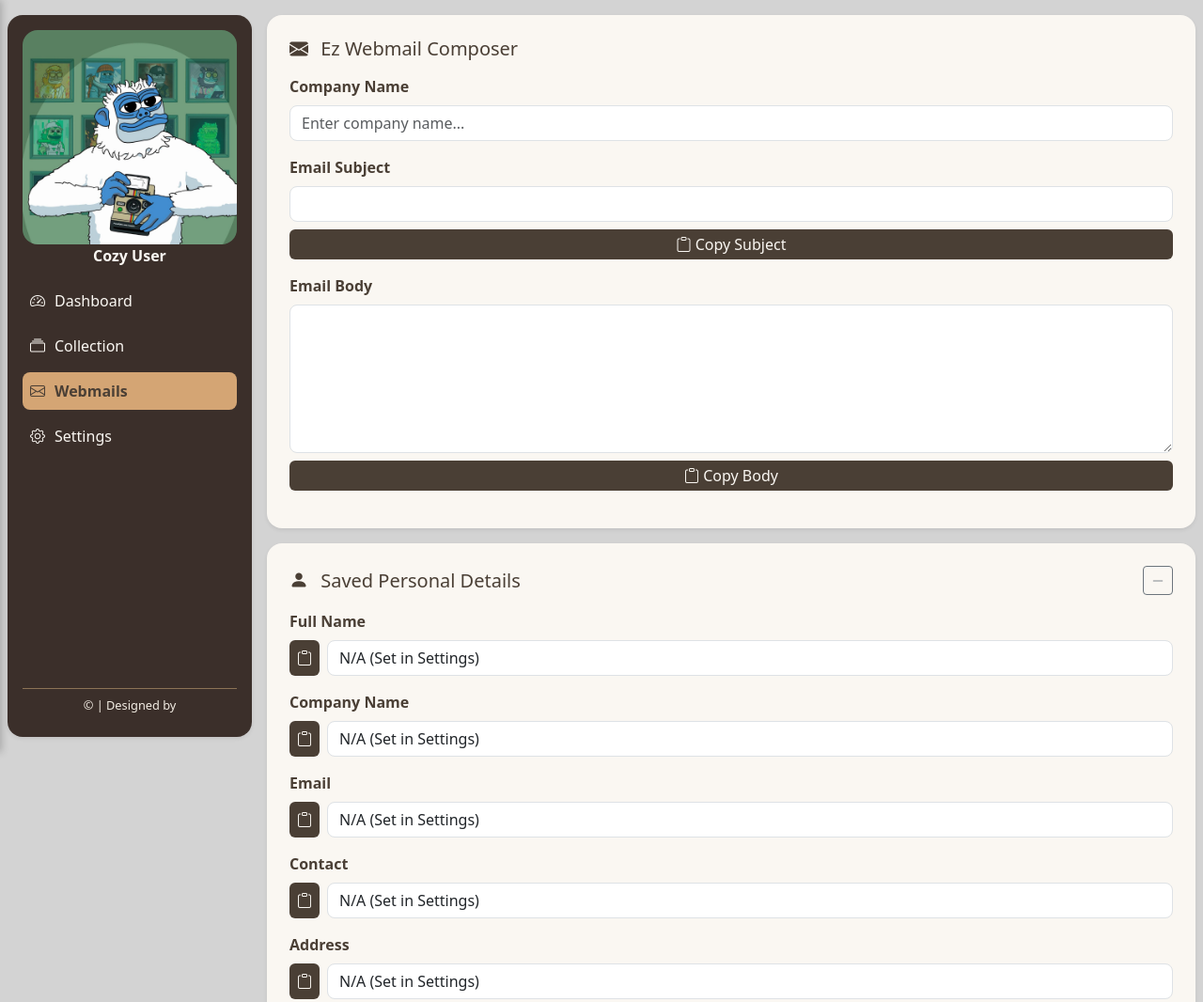
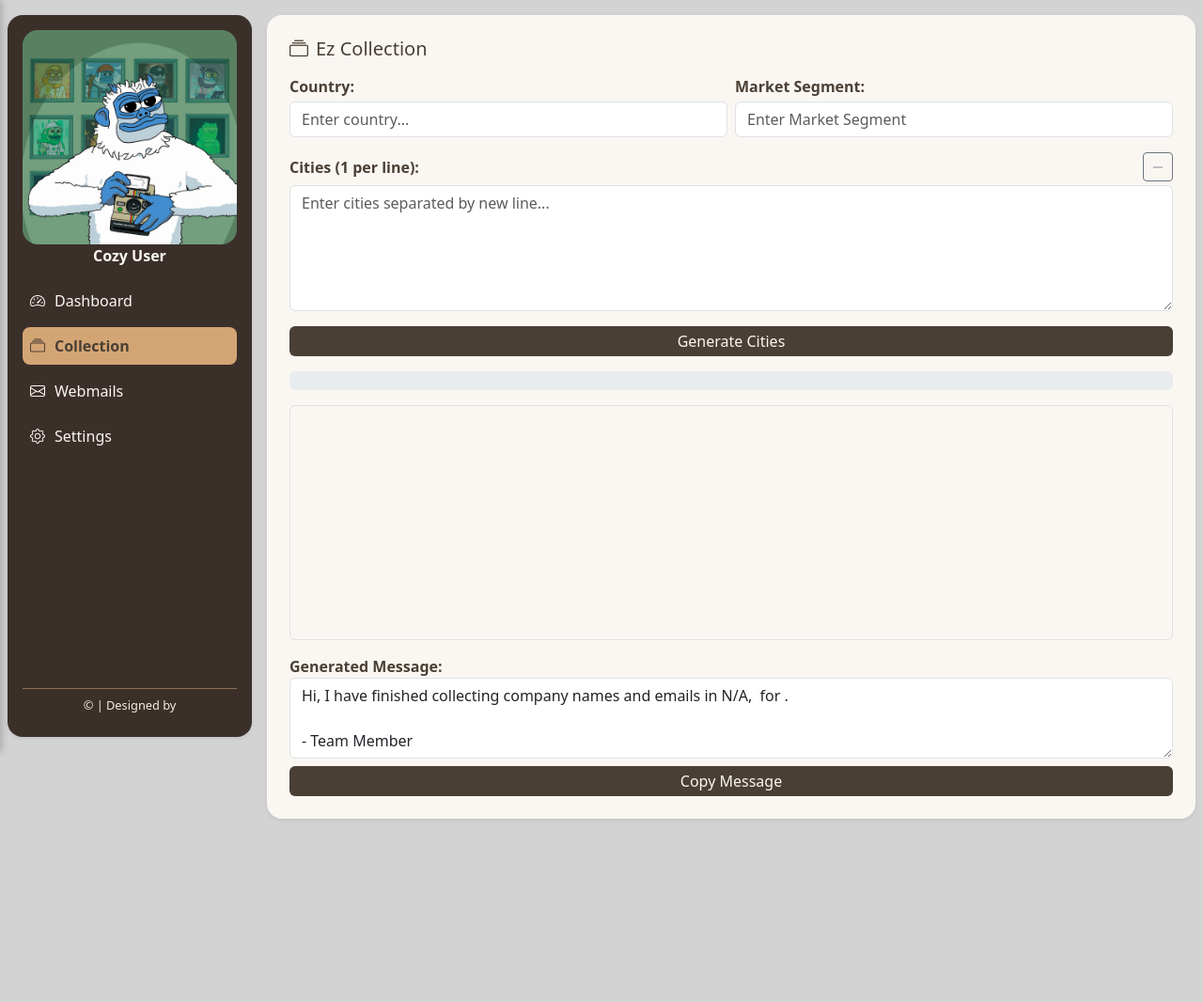
Before and after one commit to PhilipArland/marketer2, a plain HTML site: page index.html in a window 1280 px wide. Shown: the top 1066 px of the page at 94% size. After the commit the page ends 879 px from the top, so only its background shows below. Drawn offline with Linux system fonts and the light colour scheme.

Commit message:
fix collection

```diff
--- a/assets/css/style.css
+++ b/assets/css/style.css
@@ -2,6 +2,7 @@
     --bg-body: #D3D3D3;
     --bg-warm-cream: #faf7f2;
     --bg-cozy-orange: #d4a574;
+    --bg-cozy-green: #28a745;
 
     --bg-deep-brown: #3B2F2A;
     --bg-soft-brown: #8b7355;
--- /dev/null
+++ b/assets/js/collection.js
@@ -0,0 +1,272 @@
+// collection.js
+
+// --- UTILITY FUNCTIONS ---
+
+/** Saves data to localStorage. */
+function saveToLocalStorage(key, data) {
+    localStorage.setItem(key, JSON.stringify(data));
+}
+
+/** Loads and parses data from localStorage. */
+function loadFromLocalStorage(key) {
+    const data = localStorage.getItem(key);
+    return data ? JSON.parse(data) : {};
+}
+
+/** Copies the generated message to clipboard. */
+function copyOutput() {
+    const outputText = document.getElementById('outputText');
+    if (outputText) {
+        outputText.select();
+        document.execCommand('copy');
+        alert('Generated message copied to clipboard!');
+    }
+}
+
+// --- CORE APPLICATION LOGIC ---
+
+/**
+ * Helper to call both message update and data saving.
+ * Used as the primary event handler for all interactive elements.
+ */
+function updateAndSave() {
+    updateGeneratedMessage();
+    saveCollectionData();
+}
+
+/**
+ * Saves all input and checkbox states to localStorage.
+ */
+function saveCollectionData() {
+    const countryInput = document.getElementById('countryInput');
+    const marketSegmentInput = document.getElementById('marketSegmentInput');
+    const citiesInput = document.getElementById('citiesInput');
+    const citiesWrapper = document.getElementById('citiesWrapper');
+
+    const country = countryInput ? countryInput.value.trim() : '';
+    const marketSegment = marketSegmentInput ? marketSegmentInput.value.trim() : '';
+    // Store the raw input string for the textarea persistence
+    const citiesInputString = citiesInput ? citiesInput.value : '';
+
+    // Get checkbox states
+    const checkboxes = Array.from(document.querySelectorAll("#cityList input[type='checkbox']")).map(cb => cb.checked);
+
+    // Save to localStorage
+    saveToLocalStorage('collectionData', {
+        country,
+        marketSegment,
+        citiesInputString, // Save the raw textarea string
+        checkboxes,        // Save the checkbox states
+        isCitiesWrapperVisible: citiesWrapper ? citiesWrapper.style.display !== 'none' : true
+    });
+
+    // DEBUG: Console log to confirm saving
+    console.log("DEBUG: Data saved:", { country, marketSegment, checkboxes });
+}
+
+/**
+ * Updates the progress bar based on checked cities.
+ */
+function updateProgress(boxes) {
+    const progressBar = document.getElementById("progressBar");
+    if (!progressBar || boxes.length === 0) {
+        if (progressBar) progressBar.style.width = '0%';
+        return;
+    }
+
+    const checked = Array.from(boxes).filter(cb => cb.checked).length;
+    const total = boxes.length;
+    const percent = Math.round((checked / total) * 100);
+
+    progressBar.style.width = percent + "%";
+    progressBar.textContent = percent + "%";
+    progressBar.setAttribute('aria-valuenow', checked);
+}
+
+
+/**
+ * Updates the generated message based on input and progress.
+ */
+function updateGeneratedMessage() {
+    const countryInput = document.getElementById('countryInput');
+    const marketSegmentInput = document.getElementById('marketSegmentInput');
+    const cityList = document.getElementById('cityList');
+    const outputText = document.getElementById('outputText');
+
+    if (!countryInput || !marketSegmentInput || !cityList || !outputText) return;
+
+    const country = countryInput.value.trim();
+    const marketSegment = marketSegmentInput.value.trim();
+    const boxes = cityList.querySelectorAll("input[type='checkbox']");
+    const labels = cityList.querySelectorAll(".form-check-label");
+
+    let username = localStorage.getItem('username') || 'Team Member';
+    let cityText = "N/A";
+    let nextCityText = "";
+
+    // Find the last checked city and the city immediately following it.
+    const lastCheckedIndex = Array.from(boxes).map(cb => cb.checked).lastIndexOf(true);
+
+    if (labels.length > 0) {
+        if (lastCheckedIndex === -1) {
+            // No cities checked: reference the first city.
+            cityText = labels[0].innerText;
+            nextCityText = labels.length > 1 ? labels[1].innerText : "";
+        } else {
+            // Reference the last checked city.
+            cityText = labels[lastCheckedIndex].innerText;
+            // The next city is the one following the last checked city.
+            nextCityText = (lastCheckedIndex + 1 < labels.length) ? labels[lastCheckedIndex + 1].innerText : "";
+        }
+    }
+
+    let message = `Hi, I have finished collecting company names and emails in ${cityText}, ${country} for ${marketSegment}. `;
+    if (nextCityText) {
+        message += `I will start collecting in ${nextCityText}, ${country} now.`;
+    }
+    message += `\n\n- ${username}`;
+
+    outputText.value = message;
+
+    // Update progress bar
+    updateProgress(boxes);
+}
+
+
+/**
+ * Generates the city checkboxes from the textarea input, attaching listeners.
+ * @param {Array<boolean>} [savedCheckboxes=[]] - Optional array to restore checked state.
+ */
+function generateCityList(savedCheckboxes = []) {
+    const citiesInput = document.getElementById('citiesInput');
+    const cityList = document.getElementById('cityList');
+
+    if (!citiesInput || !cityList) return;
+
+    // Split and filter cities
+    const cities = citiesInput.value.trim().split('\n').filter(city => city.trim() !== '');
+
+    let html = '';
+    cities.forEach((city, idx) => {
+        // Restore checked state using the saved array
+        const isChecked = savedCheckboxes[idx] === true;
+        const checkedAttribute = isChecked ? 'checked' : '';
+
+        // *** FIX: REMOVED INLINE onclick HANDLER ***
+        html += `
+            <div class="form-check">
+                <input class="form-check-input" type="checkbox" id="city_${idx}" ${checkedAttribute}>
+                <label class="form-check-label" for="city_${idx}">${city}</label>
+            </div>
+        `;
+    });
+
+    cityList.innerHTML = html;
+
+    // *** NEW: Attach event listeners to the generated checkboxes ***
+    const newlyCreatedBoxes = cityList.querySelectorAll("input[type='checkbox']");
+    newlyCreatedBoxes.forEach(box => {
+        // Use the combined updateAndSave handler
+        box.addEventListener('click', updateAndSave);
+    });
+
+    // Run update and save immediately after generation
+    updateAndSave();
+}
+
+
+// --- MAIN INITIALIZATION LOGIC ---
+
+/**
+ * Loads saved data, populates inputs, and generates initial city list.
+ */
+function loadAllData() {
+    const savedCollectionData = loadFromLocalStorage('collectionData');
+    const countryInput = document.getElementById('countryInput');
+    const marketSegmentInput = document.getElementById('marketSegmentInput');
+    const citiesInput = document.getElementById('citiesInput');
+
+    if (!countryInput || !marketSegmentInput || !citiesInput) return;
+
+    // 1. Restore input values
+    countryInput.value = savedCollectionData.country || '';
+    marketSegmentInput.value = savedCollectionData.marketSegment || '';
+    citiesInput.value = savedCollectionData.citiesInputString || '';
+
+    // 2. Generate city list and restore checkbox states
+    generateCityList(savedCollectionData.checkboxes || []);
+
+    // 3. Set the visibility of the cities section on page load
+    const citiesWrapper = document.getElementById('citiesWrapper');
+    const toggleCitiesBtn = document.getElementById('toggleCitiesBtn');
+
+    if (citiesWrapper && toggleCitiesBtn) {
+        const isVisible = savedCollectionData.isCitiesWrapperVisible !== undefined ? savedCollectionData.isCitiesWrapperVisible : true;
+        citiesWrapper.style.display = isVisible ? 'block' : 'none';
+        const icon = toggleCitiesBtn.querySelector('i');
+
+        if (icon) {
+            icon.classList.remove(isVisible ? 'bi-plus-lg' : 'bi-dash-lg');
+            icon.classList.add(isVisible ? 'bi-dash-lg' : 'bi-plus-lg');
+        }
+    }
+
+    // 4. Initial update of message/progress
+    updateGeneratedMessage();
+}
+
+
+/**
+ * Main initialization function for the collection page.
+ * NOTE: This is intended to be called ONLY from main.js after content is injected.
+ */
+function initCollectionPage() {
+    console.log('Collection.js loaded!');
+
+    // --- 1. Load Data ---
+    loadAllData();
+
+    // --- 2. Setup Persistence Listeners for Static Inputs ---
+    const countryInput = document.getElementById('countryInput');
+    const marketSegmentInput = document.getElementById('marketSegmentInput');
+    const citiesInput = document.getElementById('citiesInput');
+    const generateCitiesBtn = document.getElementById('generateCitiesBtn');
+    const toggleCitiesBtn = document.getElementById('toggleCitiesBtn');
+
+    // Attach updateAndSave to input events (Country, Market Segment, Cities Textarea)
+    if (countryInput) countryInput.addEventListener('input', updateAndSave);
+    if (marketSegmentInput) marketSegmentInput.addEventListener('input', updateAndSave);
+
+    // Cities input listener MUST trigger a regeneration if the content changes
+    if (citiesInput) citiesInput.addEventListener('input', () => {
+        // On input, save the text but DON'T regenerate the list, only update the message.
+        // The user must click the 'Generate Cities' button to regenerate the checkboxes.
+        updateAndSave();
+    });
+
+    // Generate Cities Button listener
+    if (generateCitiesBtn) {
+        generateCitiesBtn.addEventListener('click', () => {
+            // When the button is clicked, we regenerate the list, which internally calls updateAndSave
+            generateCityList();
+        });
+    }
+
+    // Toggle Button listener (logic is inside loadAllData and saveCollectionData)
+    if (toggleCitiesBtn) {
+        toggleCitiesBtn.addEventListener('click', () => {
+            const citiesWrapper = document.getElementById('citiesWrapper');
+            const icon = toggleCitiesBtn.querySelector('i');
+
+            if (!citiesWrapper || !icon) return;
+
+            const isVisible = citiesWrapper.style.display !== 'none';
+            citiesWrapper.style.display = isVisible ? 'none' : 'block';
+
+            icon.classList.toggle('bi-dash-lg');
+            icon.classList.toggle('bi-plus-lg');
+
+            saveCollectionData();
+        });
+    }
+}
--- a/assets/js/main.js
+++ b/assets/js/main.js
@@ -44,9 +44,14 @@ document.addEventListener("DOMContentLoaded", function () {
             console.log("Dashboard page initialized");
         }
 
+        if (page === 'collection') {
+            console.log("Collection page initialized");
+            initCollectionPage();  // Ensure this is being called
+        }
+
         if (page === 'webmails') {
             console.log("Webmail page initialized");
-            initWebmailsPage();  // Ensure this is being called after the webmails page content is loaded
+            initWebmailsPage();  // Ensure this is being called
         }
 
         if (page === 'settings') {
@@ -134,5 +139,5 @@ document.addEventListener("DOMContentLoaded", function () {
     });
 
     // Load the default page (settings) when the page is loaded
-    loadPage('webmails');
+    loadPage('collection');
 });
--- a/index.html
+++ b/index.html
@@ -46,6 +46,7 @@
     <!-- JS Scripts -->
     <script src="assets/vendor/bootstrap/js/bootstrap.bundle.min.js"></script>
     <script src="assets/js/main.js"></script>
+    <script src="assets/js/collection.js"></script>
     <script src="assets/js/webmails.js"></script>
     <script src="assets/js/settings.js"></script>
 </body>
--- a/pages/collection.html
+++ b/pages/collection.html
@@ -1,5 +1,45 @@
-<div class="row g-2 g-md-3 justify-content-center collection-page">
+<div class="row g-2 g-md-3 webmail-page">
+    <div class="col-lg-12">
+        <div class="card cozy-card rounded-4 border-0 shadow-sm p-4">
+            <h5 class="settings-title mb-3"> <i class="bi bi-collection me-2"></i>Ez Collection </h5>
 
-    <div class="content" style="height: 1500px;"></div>
+            <div class="d-flex gap-2">
+                <div class="w-50">
+                    <label class="fw-semibold mb-1">Country:</label>
+                    <input type="text" id="countryInput" class="form-control mb-3" placeholder="Enter country...">
+                </div>
+                <div class="w-50">
+                    <label class="fw-semibold mb-1">Market Segment:</label>
+                    <input type="text" id="marketSegmentInput" class="form-control mb-3"
+                        placeholder="Enter Market Segment">
+                </div>
+            </div>
 
+            <div class="d-flex align-items-center justify-content-between mb-1">
+                <label class="fw-semibold mb-0">Cities (1 per line):</label>
+                <button type="button" id="toggleCitiesBtn" class="btn btn-sm btn-outline-secondary ms-2">
+                    <i class="bi bi-dash-lg"></i>
+                </button>
+            </div>
+
+            <div id="citiesWrapper">
+                <textarea id="citiesInput" class="form-control mb-3" rows="5"
+                    placeholder="Enter cities separated by new line..."></textarea>
+
+                <button class="btns btn-primary mb-3 w-100" id="generateCitiesBtn">Generate Cities</button>
+            </div>
+
+            <div class="progress mb-3" style="height:20px;">
+                <div id="progressBar" class="progress-bar bg-success" role="progressbar" style="width:0%">0%
+                </div>
+            </div>
+
+            <div id="cityList" class="border rounded p-3" style="height:250px; overflow-y:auto;"></div>
+
+            <label class="fw-semibold mt-3">Generated Message:</label>
+            <textarea id="outputText" class="form-control mb-2" rows="3" readonly></textarea>
+            <button class="btns btn-primary" onclick="copyOutput()">Copy Message</button>
+
+        </div>
+    </div>
 </div>
```
Also changed, not shown: includes/right-sidebar.html (deleted, +0 -90 lines), pages/webmails.html (+2 -2 lines).
